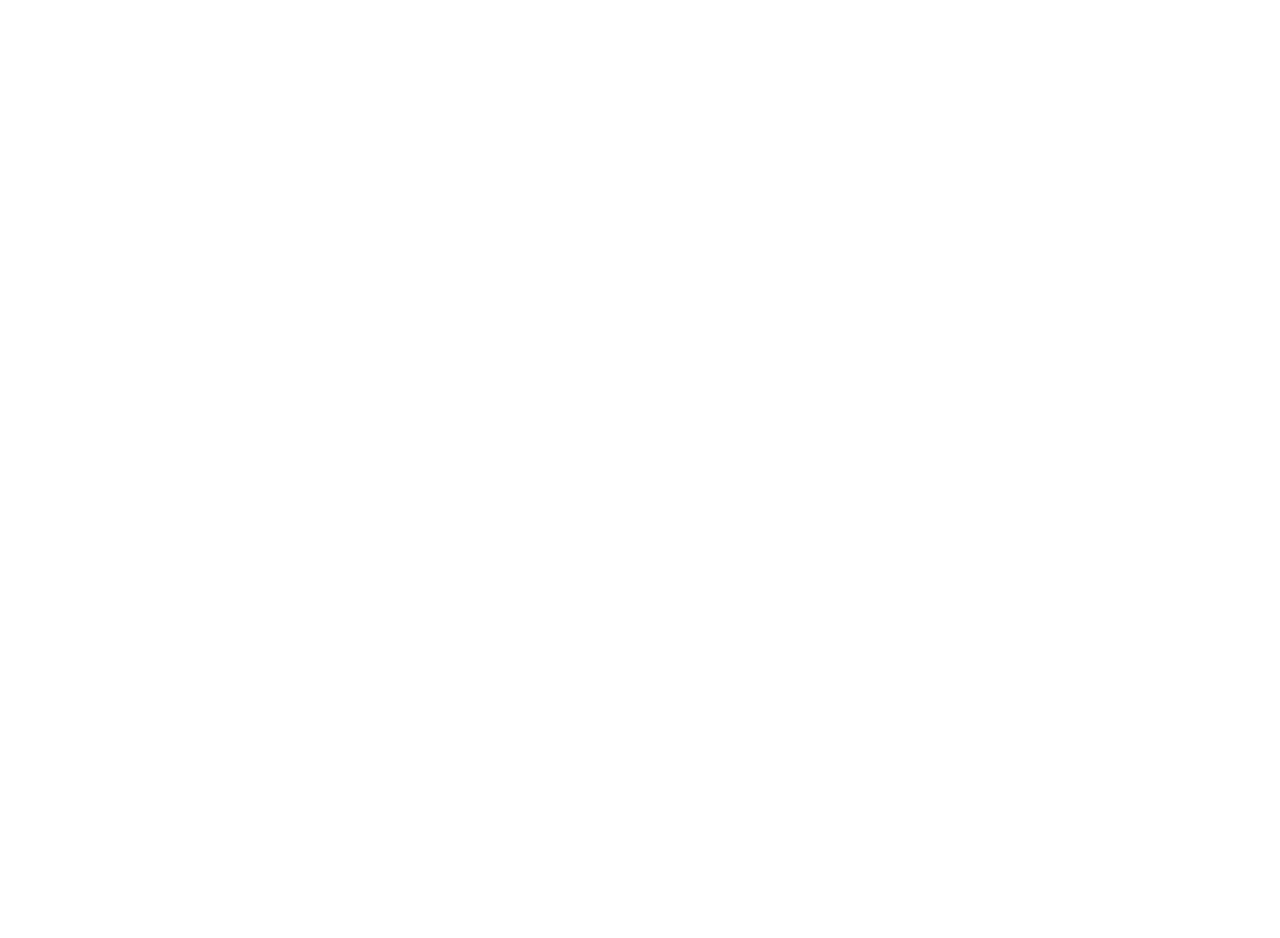
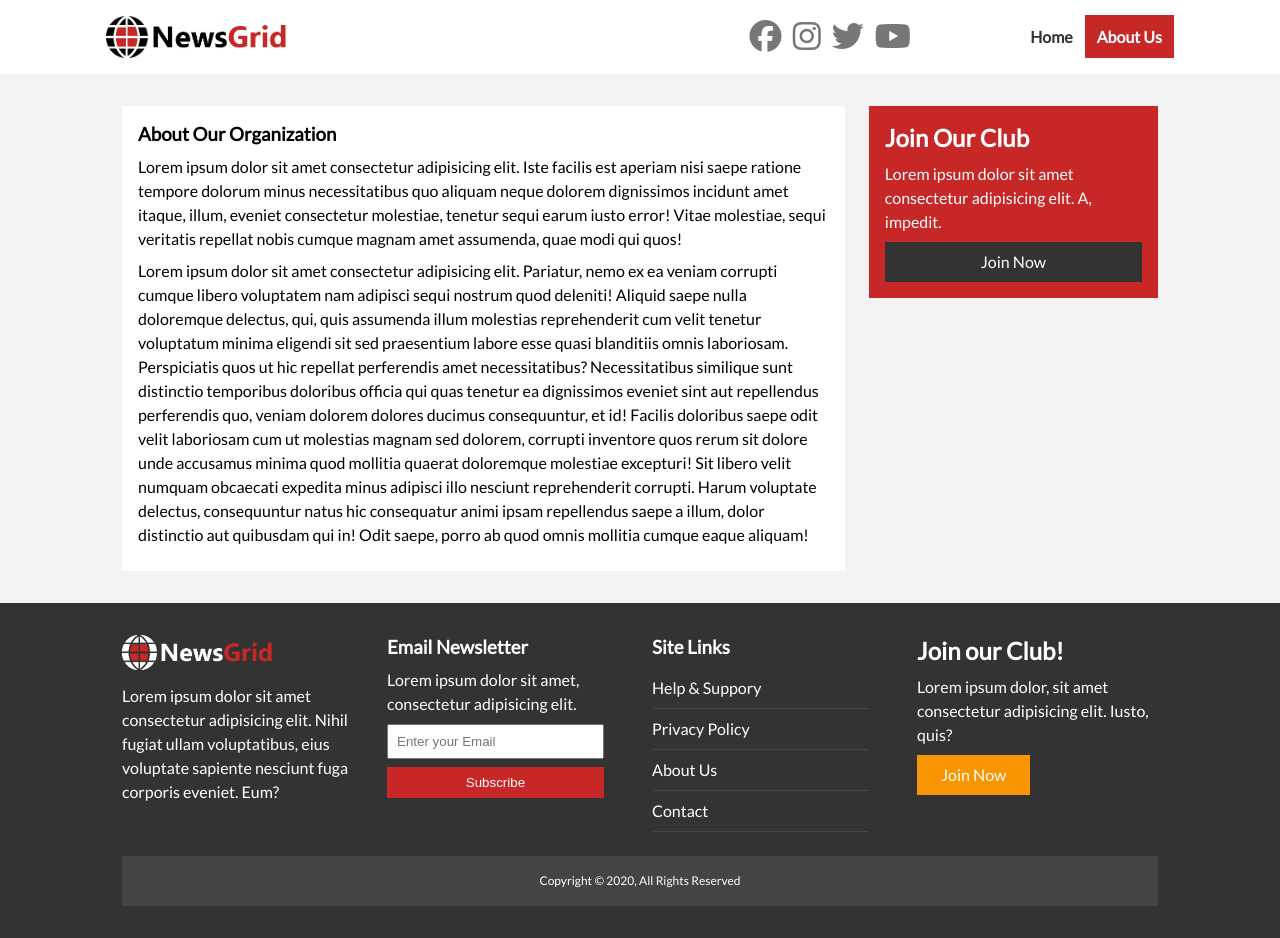
Before and after one commit to sahaldos1/News-Grid, a plain HTML site: page about.html in a window 1280 px wide. Before the commit the page ends 800 px from the top, so only its background shows below. Drawn offline with Linux system fonts and the light colour scheme.

Commit message:
Complete about page

```diff
--- a/about.html
+++ b/about.html
@@ -3,7 +3,141 @@
   <head>
     <meta charset="UTF-8" />
     <meta name="viewport" content="width=device-width, initial-scale=1.0" />
-    <title>Document</title>
+    <link
+      href="https://fonts.googleapis.com/css2?family=Lato&family=Staatliches&display=swap"
+      rel="stylesheet"
+    />
+    <link rel="stylesheet" href="css/style.css" />
+    <link
+      rel="stylesheet"
+      media="screen and (max-width: 760px)"
+      href="css/mobile.css"
+    />
+    <script
+      src="https://kit.fontawesome.com/ddf8b55688.js"
+      crossorigin="anonymous"
+    ></script>
+    <link rel="shortcut icon" type="image/x-icon" href="favicon.ico" />
+    <title>News Grid | About</title>
   </head>
-  <body></body>
+  <body>
+    <nav id="main-nav">
+      <div class="container">
+        <img src="images/logo.png" alt="NewsGrid" class="logo" />
+        <div class="social">
+          <a href="https://facebook.com" target="-blank"
+            ><i class="fab fa-facebook fa-2x"></i
+          ></a>
+          <a href="https://instagram.com" target="-blank"
+            ><i class="fab fa-instagram fa-2x"></i
+          ></a>
+          <a href="https://twitter.com" target="-blank"
+            ><i class="fab fa-twitter fa-2x"></i
+          ></a>
+          <a href="https://youtube.com" target="-blank"
+            ><i class="fab fa-youtube fa-2x"></i
+          ></a>
+        </div>
+        <ul>
+          <li><a href="index.html">Home</a></li>
+          <li><a class="current" href="about.html">About Us</a></li>
+        </ul>
+      </div>
+    </nav>
+
+    <section id="about">
+      <div class="container">
+        <div class="page-container">
+          <article class="card">
+            <h1 class="large-heading">About Our Organization</h1>
+            <p>
+              Lorem ipsum dolor sit amet consectetur adipisicing elit. Iste
+              facilis est aperiam nisi saepe ratione tempore dolorum minus
+              necessitatibus quo aliquam neque dolorem dignissimos incidunt amet
+              itaque, illum, eveniet consectetur molestiae, tenetur sequi earum
+              iusto error! Vitae molestiae, sequi veritatis repellat nobis
+              cumque magnam amet assumenda, quae modi qui quos!
+            </p>
+            <p>
+              Lorem ipsum dolor sit amet consectetur adipisicing elit. Pariatur,
+              nemo ex ea veniam corrupti cumque libero voluptatem nam adipisci
+              sequi nostrum quod deleniti! Aliquid saepe nulla doloremque
+              delectus, qui, quis assumenda illum molestias reprehenderit cum
+              velit tenetur voluptatum minima eligendi sit sed praesentium
+              labore esse quasi blanditiis omnis laboriosam. Perspiciatis quos
+              ut hic repellat perferendis amet necessitatibus? Necessitatibus
+              similique sunt distinctio temporibus doloribus officia qui quas
+              tenetur ea dignissimos eveniet sint aut repellendus perferendis
+              quo, veniam dolorem dolores ducimus consequuntur, et id! Facilis
+              doloribus saepe odit velit laboriosam cum ut molestias magnam sed
+              dolorem, corrupti inventore quos rerum sit dolore unde accusamus
+              minima quod mollitia quaerat doloremque molestiae excepturi! Sit
+              libero velit numquam obcaecati expedita minus adipisci illo
+              nesciunt reprehenderit corrupti. Harum voluptate delectus,
+              consequuntur natus hic consequatur animi ipsam repellendus saepe a
+              illum, dolor distinctio aut quibusdam qui in! Odit saepe, porro ab
+              quod omnis mollitia cumque eaque aliquam!
+            </p>
+          </article>
+
+          <aside class="card primary-background">
+            <h2>Join Our Club</h2>
+            <p>
+              Lorem ipsum dolor sit amet consectetur adipisicing elit. A,
+              impedit.
+            </p>
+            <a href="#" class="button dark-button block-button">Join Now</a>
+          </aside>
+        </div>
+      </div>
+    </section>
+
+    <!-- Footer -->
+    <footer id="main-footer" class="py-2">
+      <div class="container footer-container">
+        <div>
+          <img src="images/logo_light.png" alt="NewsGrid" />
+          <p>
+            Lorem ipsum dolor sit amet consectetur adipisicing elit. Nihil
+            fugiat ullam voluptatibus, eius voluptate sapiente nesciunt fuga
+            corporis eveniet. Eum?
+          </p>
+        </div>
+        <div>
+          <h3>Email Newsletter</h3>
+          <p>Lorem ipsum dolor sit amet, consectetur adipisicing elit.</p>
+          <form>
+            <input type="email" placeholder="Enter your Email" />
+            <input
+              type="submit"
+              value="Subscribe"
+              class="button primary-button"
+            />
+          </form>
+        </div>
+        <div>
+          <h3>Site Links</h3>
+          <ul class="list">
+            <li><a href="#">Help & Suppory</a></li>
+            <li><a href="#">Privacy Policy</a></li>
+            <li><a href="about.html">About Us</a></li>
+            <li><a href="#">Contact</a></li>
+          </ul>
+        </div>
+        <div>
+          <h2>Join our Club!</h2>
+          <p>
+            Lorem ipsum dolor, sit amet consectetur adipisicing elit. Iusto,
+            quis?
+          </p>
+          <a href="#" class="button secondary-button">Join Now</a>
+        </div>
+        <div>
+          <p>
+            Copyright &copy; 2020, All Rights Reserved
+          </p>
+        </div>
+      </div>
+    </footer>
+  </body>
 </html>
--- a/css/style.css
+++ b/css/style.css
@@ -181,6 +181,18 @@ h6 {
   color: var(--primary-color) !important;
 }
 
+/* Inner page grid container */
+.page-container {
+  display: grid;
+  grid-template-columns: 5fr 2fr;
+  margin: 2rem 0;
+  grid-gap: 1.5rem;
+}
+
+.page-container > *:first-child {
+  grid-row: 1 / span 3;
+}
+
 /* Navigation */
 #main-nav {
   background: #fff;
```
Also changed, not shown: index.html (+1 -1 lines).
